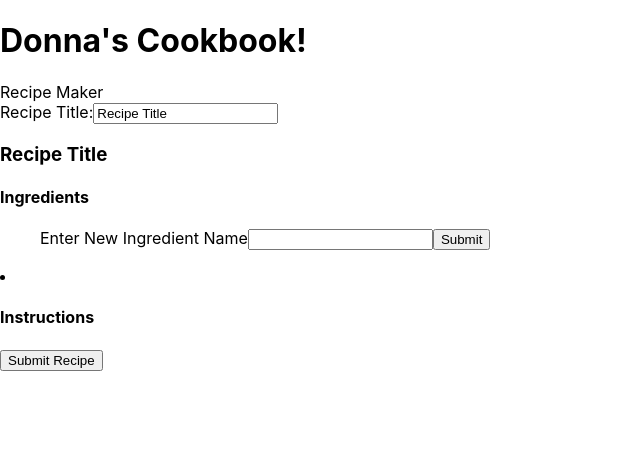
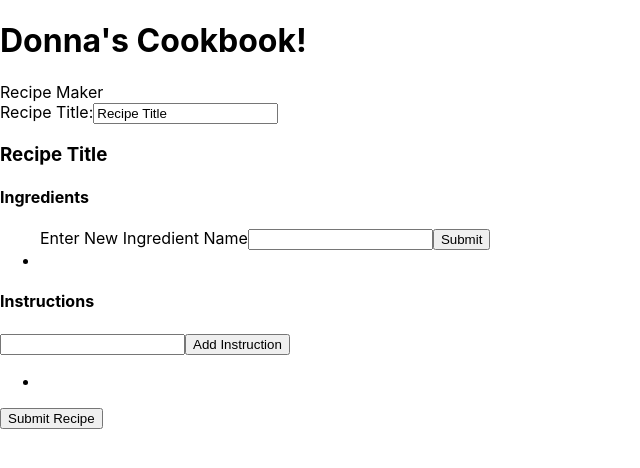
Before and after one commit to gabechaz/donnas-cookbook-frontend, a React (Create React App) app in the folder Code/donnas-cookbook/donnas-cookbook-frontend/: page /recipe-maker in a window 1280 px wide. Shown: the top 468 px of the page, without its empty margins (0-640 px from the left). Built offline with nearby package versions, Linux system fonts and the light colour scheme.

Commit message:
added functionality to instruction adder component so recipe draft autoupdates after submission

```diff
--- a/Code/donnas-cookbook/donnas-cookbook-frontend/src/pageComponents/RecipeDraft.js
+++ b/Code/donnas-cookbook/donnas-cookbook-frontend/src/pageComponents/RecipeDraft.js
@@ -1,14 +1,36 @@
 import {useEffect, useState} from 'react'
 import IngredientAdder from './IngredientAdder'
+import InstructionAdder from './InstructionAdder'
 
 
 function RecipeDraft ({setNewIng, setIngList, recipeTitle, ingList, newIng}) {
+
+
+    //move all the deconstructed values from recipe maker down to recipe draft, they dont need to be up there
+
+
 
     const [ingsList, setIngsList] = useState([])
 
     const [instructionList, setInstructionList] = useState([])
 
+    const [newInstruction, setNewInstruction] = useState("")
 
+    const [instructionLis, setInstructionLis] = useState(null)
+
+
+
+
+    useEffect(() => {
+        console.log(instructionList)
+        setInstructionLis(instructionList.map(instruction => {
+            return (
+                <li key={instruction[1]}>{instruction}</li> )
+        }))
+
+    }
+    ,[instructionList]
+    )
 
     useEffect (() => {
         setIngsList(ingList.map(ing => {
@@ -30,9 +52,17 @@ function RecipeDraft ({setNewIng, setIngList, recipeTitle, ingList, newIng}) {
             <ul>
             <IngredientAdder setNewIng={setNewIng} newIng={newIng} ingList={ingList} setIngList={setIngList} />
             {ingsList}
+            <li>{newIng}</li>
             </ul>
-            <li>{newIng}</li>
+
             <h4>Instructions</h4>
+            <InstructionAdder instructionList={instructionList} setInstructionList={setInstructionList} newInstruction={newInstruction} setNewInstruction={setNewInstruction} />
+            <ul>
+
+                {instructionLis}
+                <li>{newInstruction}</li>
+            </ul>
+
 
         </div>
 
--- a/Code/donnas-cookbook/donnas-cookbook-frontend/src/pageComponents/instructionAdder.js
+++ b/Code/donnas-cookbook/donnas-cookbook-frontend/src/pageComponents/instructionAdder.js
@@ -1,10 +1,21 @@
-function instructionAdder() {
+function InstructionAdder({newInstruction, setNewInstruction, instructionList, setInstructionList}) {
 
+    function handleNewInstruction(e) {
+        setNewInstruction(e.target.value)
+        }
 
+        function handleInstructionAdd(e) {
+            e.preventDefault()
+            setInstructionList([...instructionList, newInstruction])
+            setNewInstruction("")
+        }
 
     return (
-        <div>InstructionAdder</div>
+        <form>
+        <input value={newInstruction} onChange={handleNewInstruction}></input>
+        <button onClick={handleInstructionAdd}>Add Instruction</button>
+        </form>
     )
 }
 
-export default instructionAdder
+export default InstructionAdder
```
